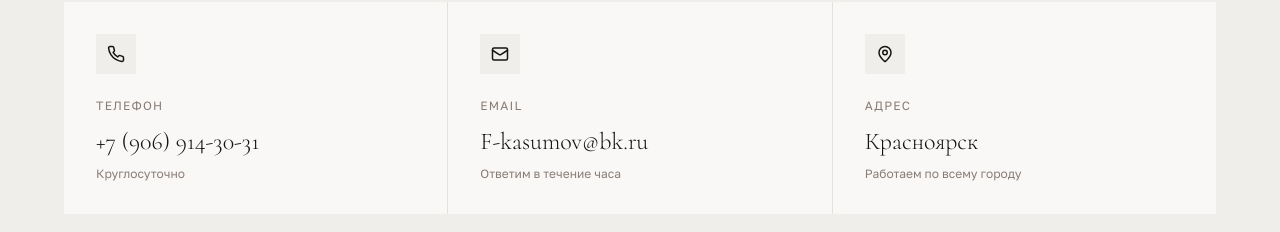
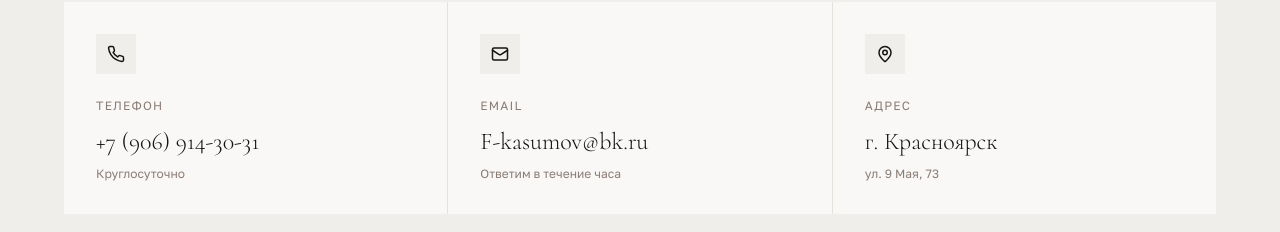
Before and after one commit to pr-poehali-dev/clinic-services-app, a React (Vite) app: page / in a window 1280 px wide. Shown: the part 5822-6054 px from the top of the page. Built offline with nearby package versions, Linux system fonts and the light colour scheme.

Commit message:
fix: Красноярск 9 мая улица 73

```diff
--- a/src/components/FooterSection.tsx
+++ b/src/components/FooterSection.tsx
@@ -85,8 +85,8 @@ export default function FooterSection({ scrollTo }: FooterSectionProps) {
                 <Icon name="MapPin" size={18} />
               </div>
               <div className="text-xs tracking-widest text-muted-foreground uppercase mb-3">Адрес</div>
-              <div className="font-display text-2xl font-light">Красноярск</div>
-              <div className="text-xs text-muted-foreground mt-2">Работаем по всему городу</div>
+              <div className="font-display text-2xl font-light">г. Красноярск</div>
+              <div className="text-xs text-muted-foreground mt-2">ул. 9 Мая, 73</div>
             </div>
           </div>
         </div>
```
